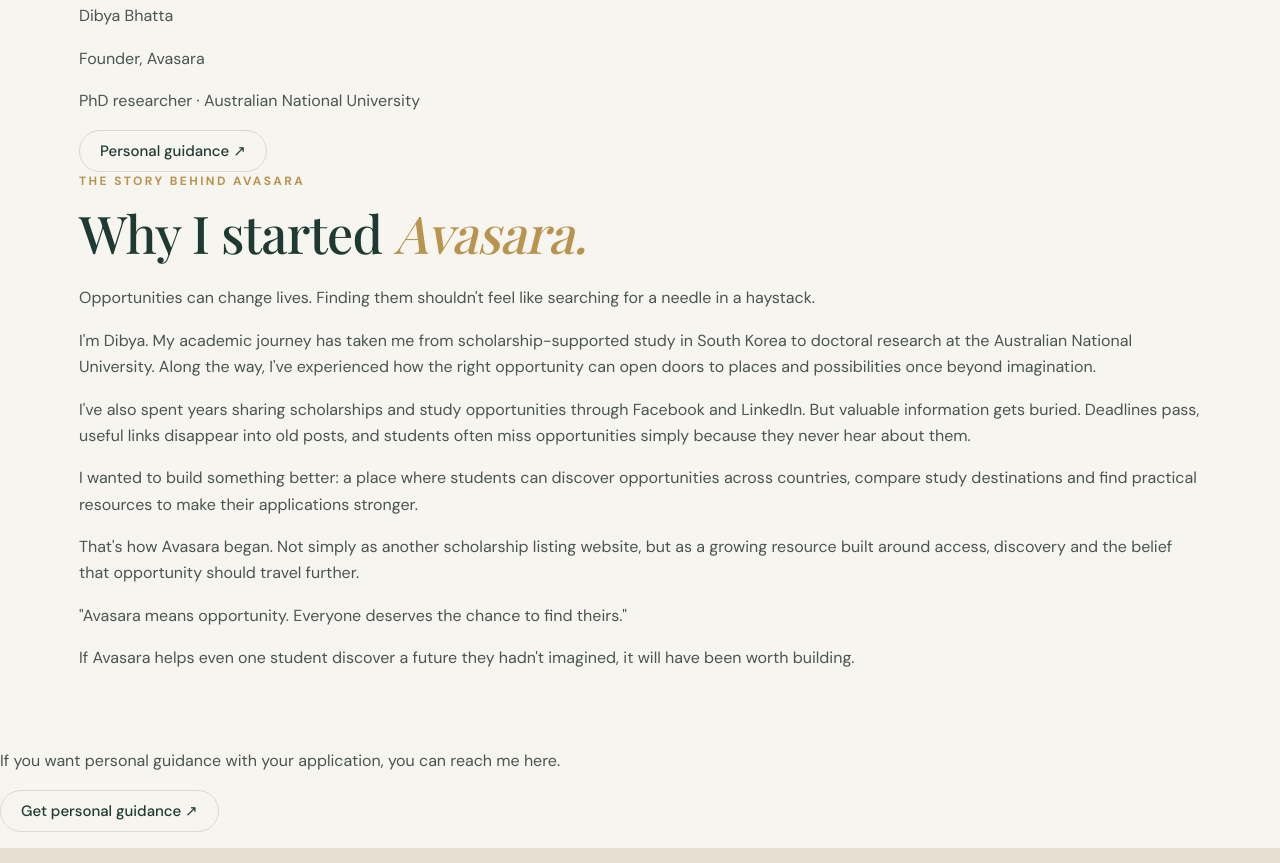
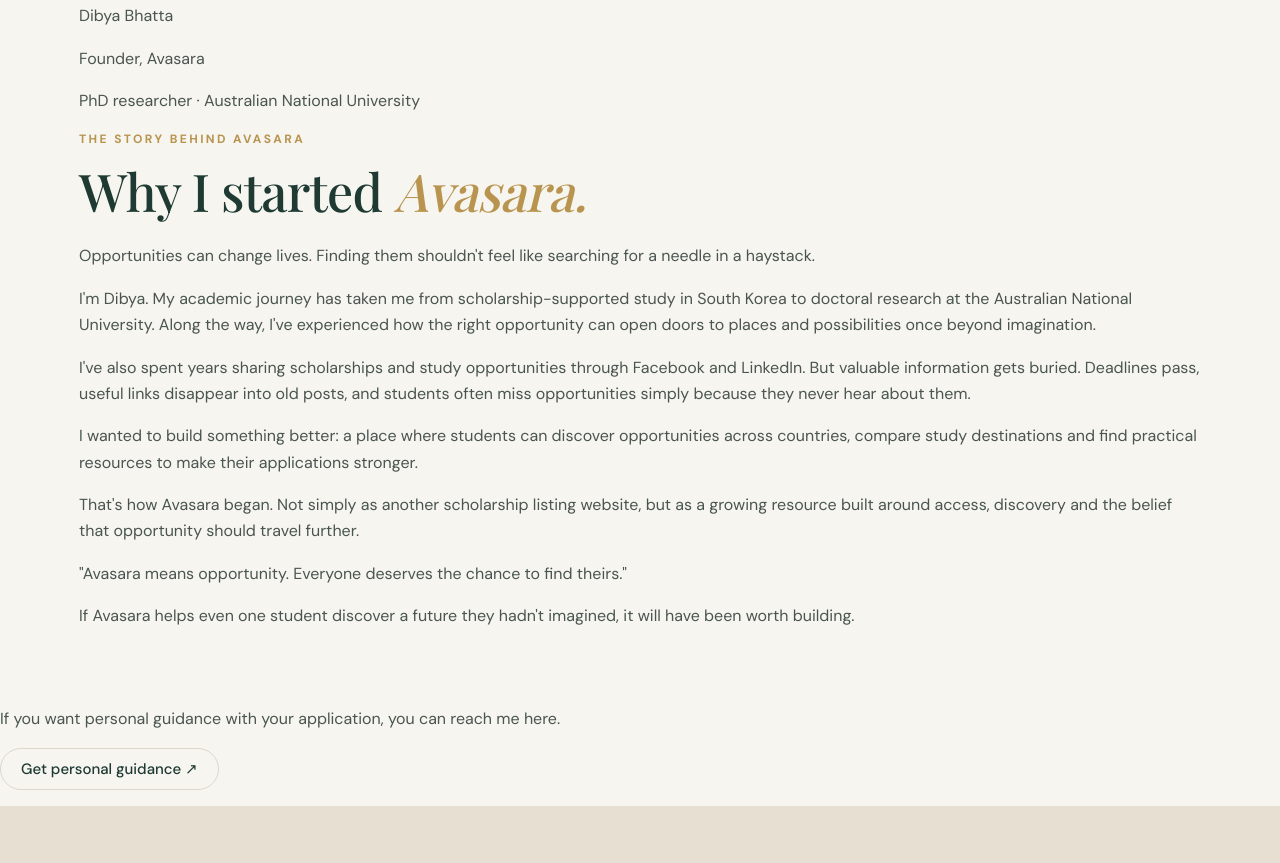
Before and after one commit to dibyabhatta/avasara4.0, a plain HTML site: page index.html in a window 1280 px wide. Shown: the part 5760-6623 px from the top of the page. Drawn offline with nearby package versions, Linux system fonts and the light colour scheme; a web font is replaced by a local one.

Commit message:
Update index.html

```diff
--- a/index.html
+++ b/index.html
@@ -826,9 +826,6 @@ a.card:hover { border-color: var(--gold); }
       <p class="founder-role">Founder, Avasara</p>
       <p class="founder-role">PhD researcher · Australian National University</p>
 
-      <a class="btn" href="https://buymeacoffee.com/dibyabhatta/extras"
-         target="_blank" rel="noopener">
-        Personal guidance ↗
       </a>
     </div>
 
@@ -884,6 +881,7 @@ a.card:hover { border-color: var(--gold); }
     </div>
   </div>
 </section>
+
 
 <p>If you want personal guidance with your application, you can reach me here.</p>
 
@@ -899,6 +897,7 @@ a.card:hover { border-color: var(--gold); }
 </div>
 </div>
 </section>
+
 
 <div class="cta" data-view="home about"><h2 style="margin:0">Know an opportunity?<br><em style="font-style:italic">Pass it forward.</em></h2>
 <p style="max-width:480px">Have an official scholarship announcement, useful resource or correction? Help keep Avasara useful for the next person searching for a chance.</p>
```
Lines whose indentation alone changed are shown as unchanged.
